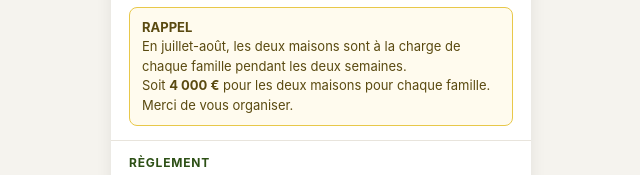
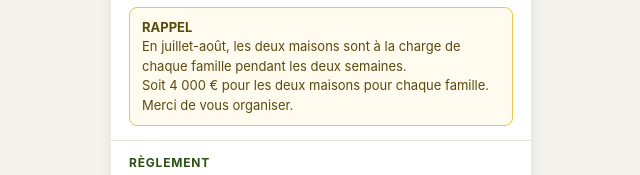
Before and after one commit to jeromew13/OLIVERAIE-CONSIGNES, a plain HTML site: page index.html in a window 1280 px wide. Shown: the part 361-536 px from the top of the page, 319-959 px from the left. Drawn offline with Linux system fonts and the light colour scheme.

Commit message:
Update index.html

```diff
--- a/index.html
+++ b/index.html
@@ -184,7 +184,7 @@
       <span class="tarif-price">1 000 € / semaine / maison</span>
     </div>
     <div class="alert">
-      <p><strong>RAPPEL</strong><br>En juillet-août, les deux maisons sont à la charge de chaque famille pendant les deux semaines.<br>Soit <strong>4 000 €</strong> pour les deux maisons pour chaque famille.<br>Merci de vous organiser.</p>
+      <p><strong>RAPPEL</strong><br>En juillet-août, les deux maisons sont à la charge de chaque famille pendant les deux semaines.<br>Soit 4 000 € pour les deux maisons pour chaque famille.<br>Merci de vous organiser.</p>
     </div>
   </div>
 
```
